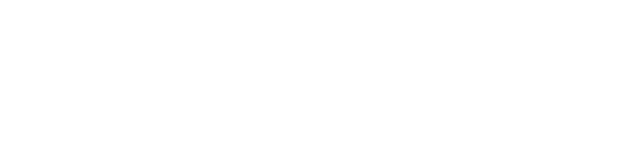
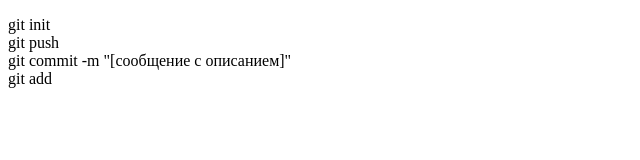
Before and after one commit to KaterinaYurakh/HW12, a plain HTML site: page index.html in a window 1280 px wide. Shown: the whole page, without its empty margins (0-640 px from the left). Drawn offline with Linux system fonts and the light colour scheme.

Commit message:
add command git

```diff
--- a/index.html
+++ b/index.html
@@ -5,6 +5,11 @@
     <title>Title</title>
 </head>
 <body>
-
+<p>
+    git init <br>
+    git push <br>
+    git commit -m "[сообщение с описанием]" <br>
+    git add
+</p>
 </body>
 </html>
```
